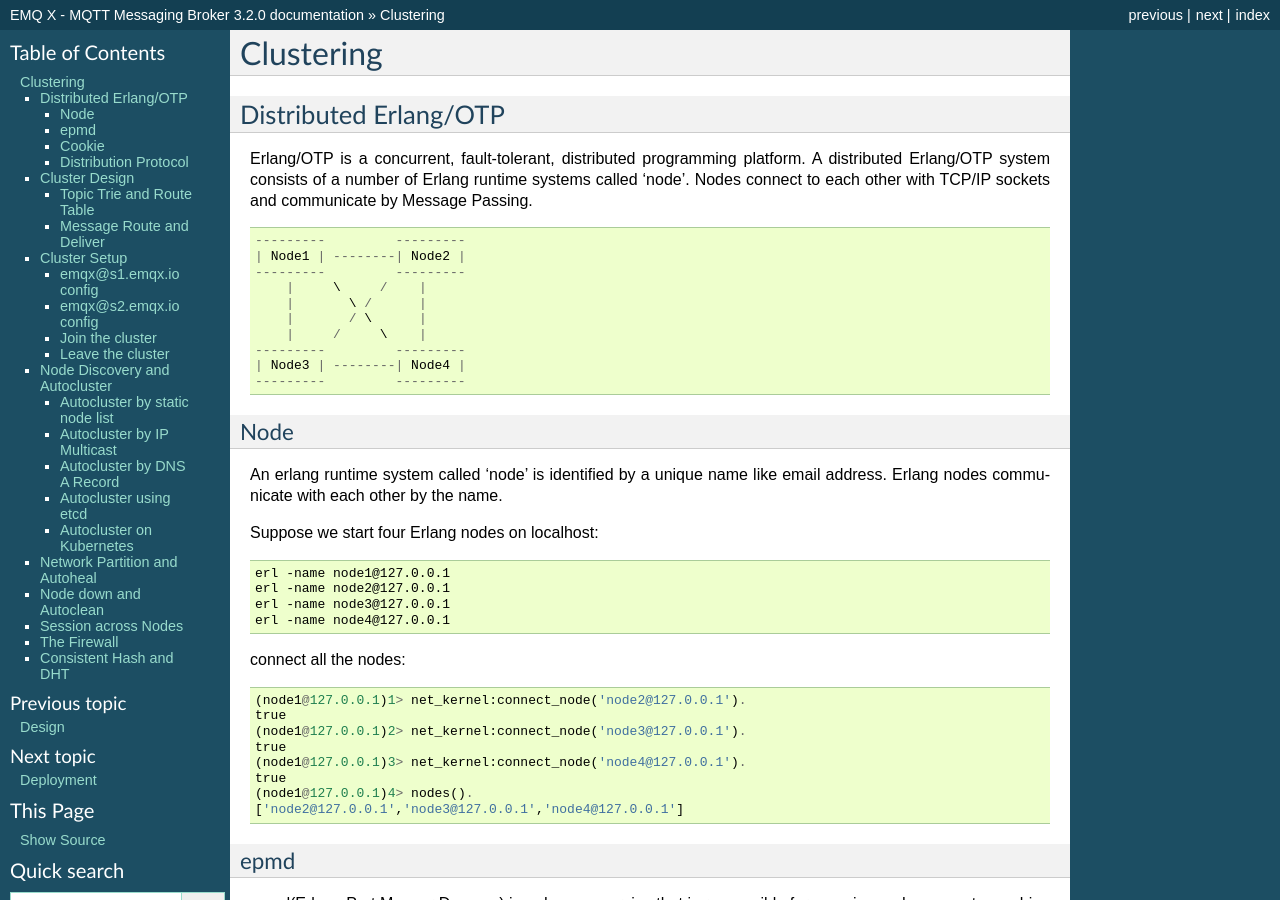
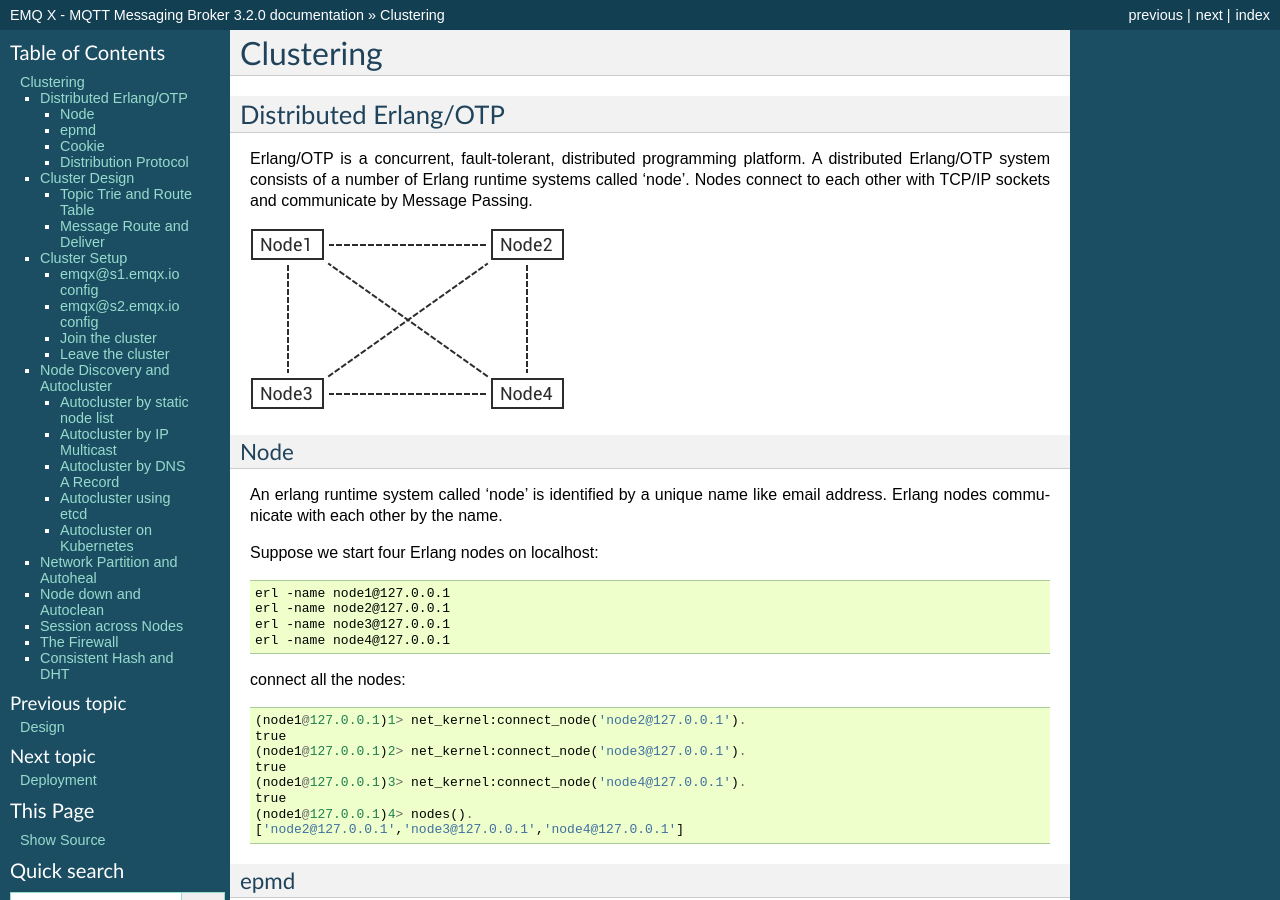
Before and after one commit to emqxarchive/emqx-docs-en, a Sphinx documentation site: the page built from source/cluster.rst, in a window 1280 px wide and 900 px high. Built offline with Sphinx 7.4.7, drawn with Linux system fonts in a browser that asks for light colours; some of the changed text lies outside the part shown.

Commit message:
update cluster.rst

```diff
--- a/source/cluster.rst
+++ b/source/cluster.rst
@@ -11,18 +11,7 @@
 
 Erlang/OTP is a concurrent, fault-tolerant, distributed programming platform. A distributed Erlang/OTP system consists of a number of Erlang runtime systems called 'node'. Nodes connect to each other with TCP/IP sockets and communicate by Message Passing.
 
-.. code::
-
-    ---------         ---------
-    | Node1 | --------| Node2 |
-    ---------         ---------
-        |     \     /    |
-        |       \ /      |
-        |       / \      |
-        |     /     \    |
-    ---------         ---------
-    | Node3 | --------| Node4 |
-    ---------         ---------
+.. image:: _static/images/cluster_1.png
 
 Node
 ----
@@ -132,20 +121,9 @@
 | client3        | node3       | t/+/x, t/a                 |
 +----------------+-------------+----------------------------+
 
-The topic trie and route table in the cluster will be::
+The topic trie and route table in the cluster will be:
 
-    --------------------------
-    |          t             |
-    |         / \            |
-    |        +   #           |
-    |      /  \              |
-    |    x      y            |
-    --------------------------
-    | t/+/x -> node1, node3  |
-    | t/+/y -> node1         |
-    | t/#   -> node2         |
-    | t/a   -> node3         |
-    --------------------------
+.. image:: _static/images/cluster_2.png
 
 Message Route and Deliver
 --------------------------
@@ -388,16 +366,9 @@
 
 The persistent MQTT sessions (clean session = false) are across nodes in the cluster.
 
-If a persistent MQTT client connected to node1 first, then disconnected and connects to node2, the MQTT connection and session will be located on different nodes::
+If a persistent MQTT client connected to node1 first, then disconnected and connects to node2, the MQTT connection and session will be located on different nodes:
 
-                                      node1
-                                   -----------
-                               |-->| session |
-                               |   -----------
-                 node2         |
-              --------------   |
-     client-->| connection |<--|
-              --------------
+.. image:: _static/images/cluster_3.png
 
 ------------
 The Firewall
--- a/source/guide.rst
+++ b/source/guide.rst
@@ -228,7 +228,7 @@
 
 .. image:: ./_static/images/bridge.png
 
-In addition, the EMQ X supports multi-node bridge mode interconnection::
+In addition, the EMQ X supports multi-node bridge mode interconnection:
 
 .. image:: _static/images/guide_5.png
 
```
Also changed, not shown: source/_static/images/cluster_1.png (added), source/_static/images/cluster_2.png (added), source/_static/images/cluster_3.png (added).
